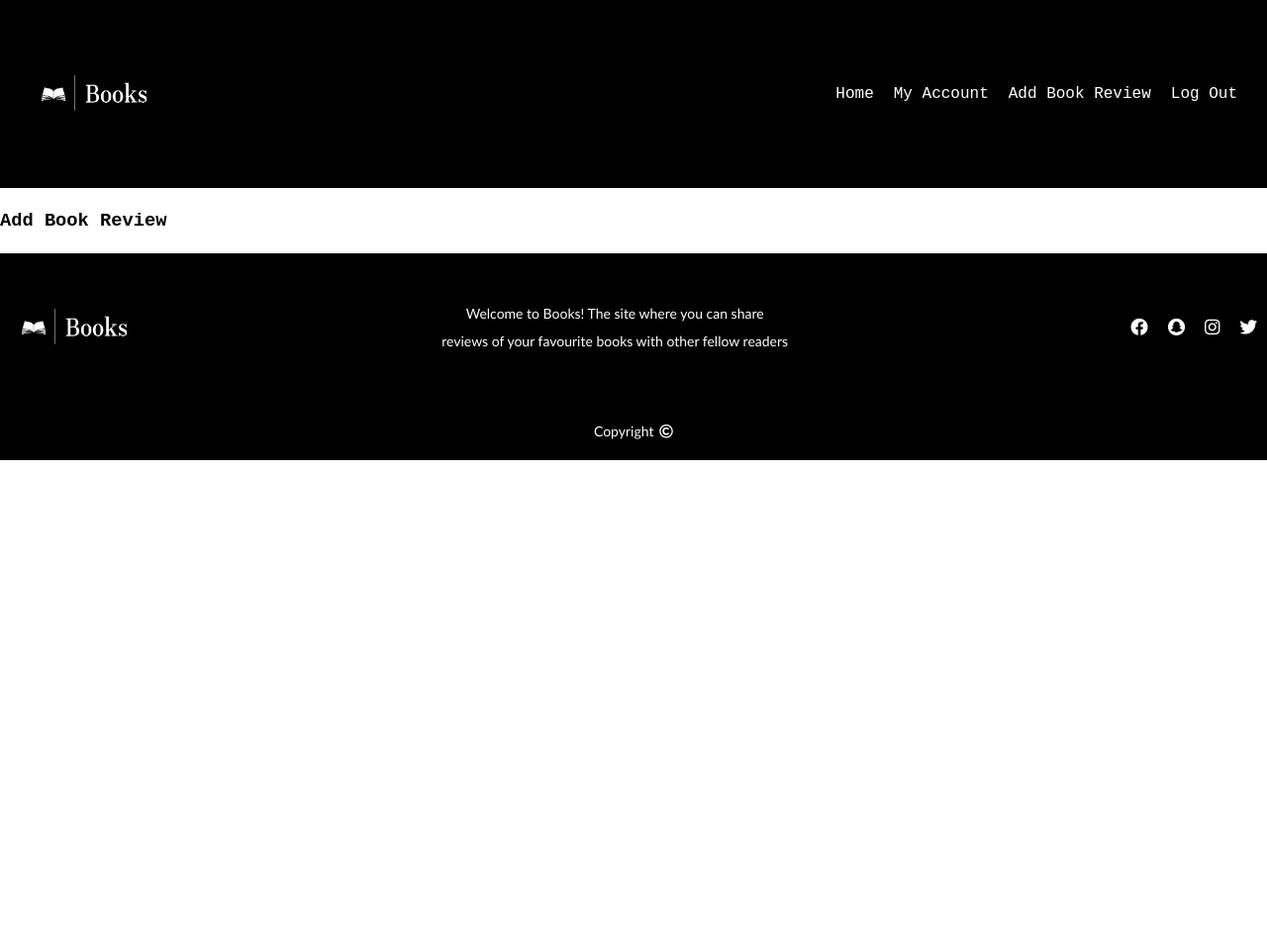
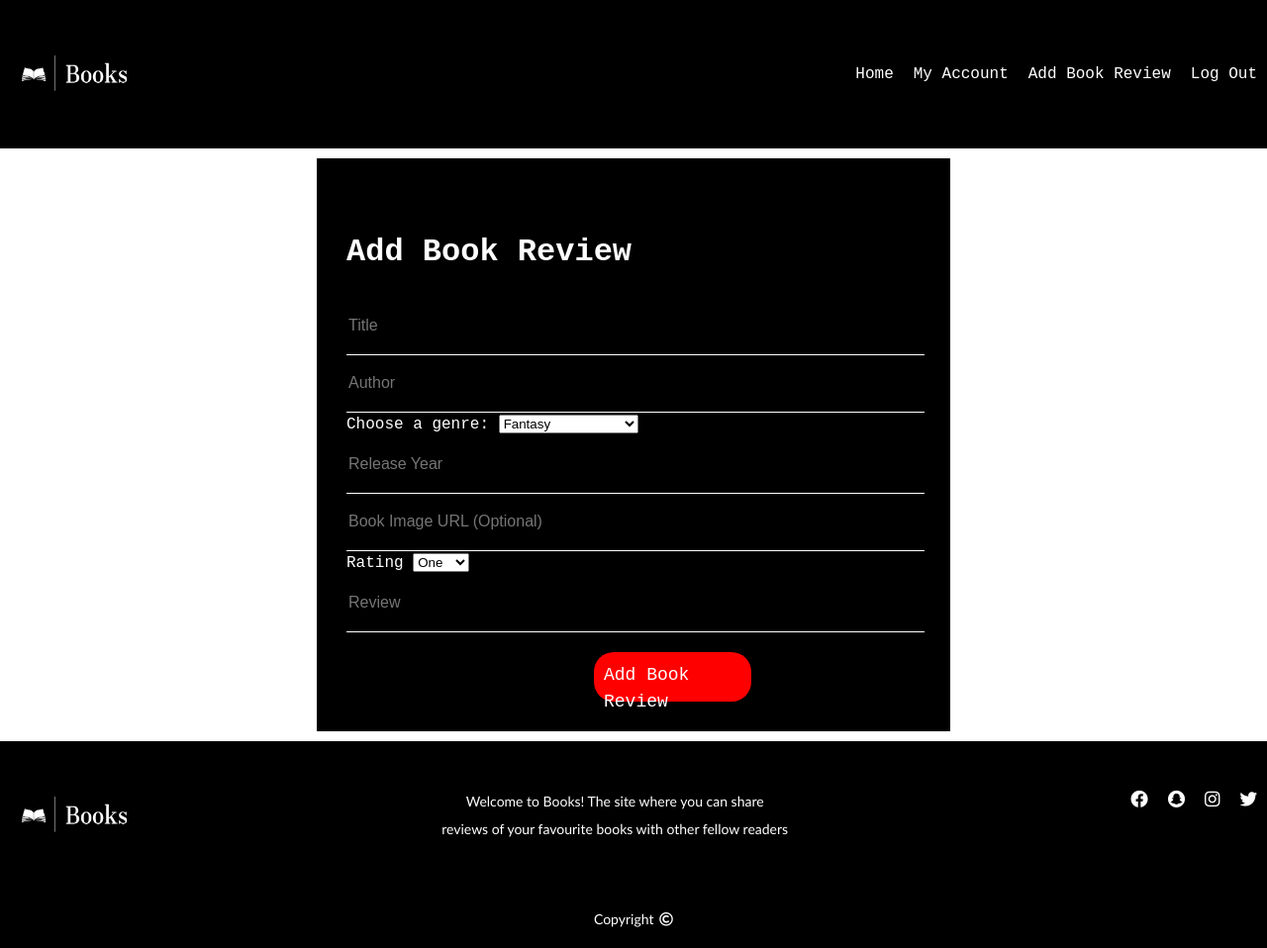
Before and after one commit to IzzySoprano/Books-MS3, a Flask app: page /add_book in a window 1280 px wide. Shown: the whole page at 99% size. Before the commit the page ends 465 px from the top, so only its background shows below. Run offline with Flask 2, Linux system fonts and the light colour scheme; the visitor is signed in with stand-in values (Sample User, id 1); data that the repository does not hold is empty; some libraries are stand-ins or nearby versions.

Commit message:
Added  'add book' page

```diff
--- a/static/css/style.css
+++ b/static/css/style.css
@@ -17,18 +17,8 @@ body::-webkit-scrollbar {
   width: 0.25rem;
 }
 
-body::-webkit-scrollbar-track {
-  background: black;
-}
-
 .container {
   min-height: 100%;
-}
-
-#login-page-container {
-  display: flex;
-  flex-direction: column;
-  min-height: 100vh;
 }
 
 .wallpaper {
@@ -52,7 +42,6 @@ nav {
   justify-content: space-between;
   align-items: center;
   background-color: black;
-  padding: 20px;
   overflow: hidden;
 }
 
@@ -85,7 +74,7 @@ footer {
   height: auto;
   width: 100vw;
   font-family: "Trebuchet MS", "Lucida Sans Unicode", "Lucida Grande",
-    "Lucida Sans", Arial, sans-serif;
+  "Lucida Sans", Arial, sans-serif;
   color: #ffff;
 }
 
@@ -114,7 +103,7 @@ footer {
   display: flex;
   align-items: center;
   justify-content: center;
-  margin: 1 rem 0 3rem 0;
+  margin: 1rem 0 3rem 0;
 }
 
 .socials li {
@@ -225,18 +214,23 @@ footer {
 }
 
 .book-container .card:hover .content {
-   margin-top : 30px;
-   visibility : visible;
-   opacity : 1;
-   transition-delay: 0.2s;
+  margin-top : 30px;
+  visibility : visible;
+  opacity : 1;
+  transition-delay: 0.2s;
 }
 
 @media (min-width: 600px) {
   .card {grid-template-columns: repeat(2, 1fr); }
 }
 
+/* Login Page */
+#login-page-container {
+  display: flex;
+  flex-direction: column;
+  min-height: 100vh;
+}
 
-/* Login Page */
 .container {
   position: relative;
   min-height: 100vh;
@@ -483,3 +477,41 @@ footer {
     height: auto;
    }
 }
+
+/* Add Book review */
+.book-review-form {
+  background: black;
+  color: #ffffff;
+  width: 50%;
+  margin: 10px auto;
+  box-sizing: border-box;
+  padding: 50px 30px;
+}
+
+.book-review-form input[type="text"] {
+  border: none;
+  width: 100%;
+  border-bottom: 1px solid #fff;
+  background: transparent;
+  outline: none;
+  height: 55px;
+  color: #fff;
+  font-size: 16px;
+}
+
+/* .book-review-form input */
+
+.submit {
+  border: none;
+  outline: none;
+  height: 30px;
+  width:24%;
+  background: red;
+  color: #fff;
+  font-size: 18px;
+  border-radius: 20px;
+  position: relative;
+  left: 250px;
+  top: 20px;
+  padding: 10px;
+}
--- a/templates/add_book.html
+++ b/templates/add_book.html
@@ -1,15 +1,66 @@
 {% extends "base.html" %}
 {% block content %}
 
-<h3> Add Book Review</h3>
 
 <form method="POST" action="{{ url_for('add_book') }}">
+    <div class="book-review-form">
+
+        <h1>Add Book Review </h1>
+
+        <!-- Book Title -->
+        <div class="book-title">
+            <input id="book_title" name="book_title" minlength="2" maxlength="50" type="text" placeholder="Title" required>
+        </div>
+
+        <!-- Book Author -->
+        <div class="book-author">
+            <input id="author" name="book-author" minlength="2" maxlength="50" type="text" placeholder="Author" required>
+        </div>
+
+        <!-- Genre Selection  -->
+        <label for="genre">Choose a genre:</label>
+
+        <select name="genres" id="genres">
+            <option value="fantasy">Fantasy</option>
+            <option value="science-fiction">Science Fiction</option>
+            <option value="dystopian">Dystiopian</option>
+            <option value="adventure">Adventure</option>
+            <option value="romance">Romance</option>
+            <option value="mystery">Detective & Mystery</option>
+            <option value="horror">Horror</option>
+            <option value="fiction">Fiction</option>
+            <option value="non-fiction">Non-Fiction</option>
+        </select>
+
+        <!-- Release Year -->
+        <div class="release-year">
+            <input id="release-year" name="release-year" minlength="2" maxlength="50" type="text" placeholder="Release Year" required>
+        </div>
+
+        <!-- Book Image URL -->
+        <div class="url">
+            <input id="url" name="url" type="text" placeholder="Book Image URL (Optional)" required>
+        </div>
+
+        <!-- Star Rating -->
+        <label for="rating">Rating</label>
+        <select name="rating" id="rating">
+          <option value="one">One</option>
+          <option value="two">Two</option>
+          <option value="three">Three</option>
+          <option value="four">Four</option>
+          <option value="five">Five</option>
+
+        </select>
+
+        <!-- Review -->
+        <div class="review">
+            <input id="review" name="review" minlength="2" type="text" placeholder="Review" required>
+        </div>
+
+        <div class="submit" id="submit">
+            Add Book Review
+        </div>
 
 </form>
-
-
-
-
-
-
 {% endblock %}
```
